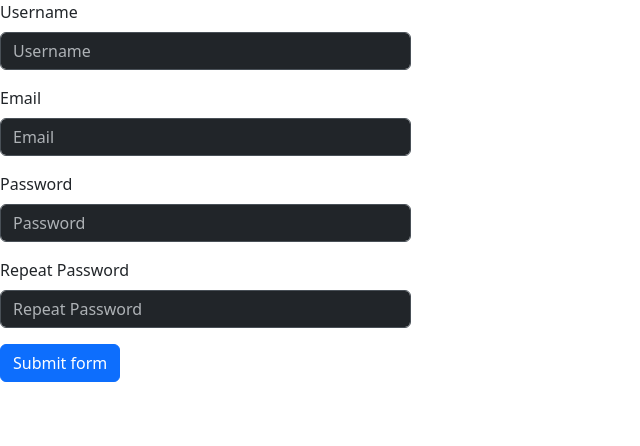
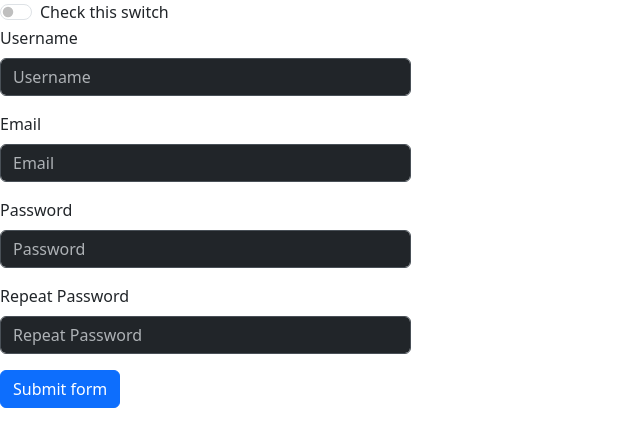
Before and after one commit to nicksarkisiani/questionnaire_frontend, a React (Vite) app: page / in a window 1280 px wide. Shown: the top 446 px of the page, without its empty margins (0-640 px from the left). Built offline with nearby package versions, Linux system fonts and the light colour scheme.

Commit message:
theme switcher

```diff
--- a/package.json
+++ b/package.json
@@ -17,6 +17,7 @@
     "react": "^18.3.1",
     "react-bootstrap": "^2.10.5",
     "react-dom": "^18.3.1",
+    "react-icons": "^5.3.0",
     "react-redux": "^9.1.2",
     "react-router": "^6.26.2",
     "react-router-dom": "^6.26.2",
--- a/src/App.tsx
+++ b/src/App.tsx
@@ -1,9 +1,19 @@
 import RegistrationForm from "./features/auth/components/RegistrationForm.tsx";
+import Header from "./components/Header/Header.tsx";
+import {useEffect} from "react";
+import {useActions} from "./hooks/useActions.ts";
 
 function App() {
 
+    const {setTheme} = useActions()
+
+    useEffect(() => {
+        setTheme()
+    }, [setTheme])
+
   return (
    <div>
+       <Header />
        <RegistrationForm />
    </div>
   )
--- a/src/components/Header/Header.tsx
+++ b/src/components/Header/Header.tsx
@@ -1,8 +1,9 @@
+import ThemeSwitcher from "../ThemeSwitcher/ThemeSwitcher.tsx";
 
 const Header = () => {
     return (
         <div>
-
+            <ThemeSwitcher />
         </div>
     );
 };
--- a/src/components/ThemeSwitcher/ThemeSwitcher.tsx
+++ b/src/components/ThemeSwitcher/ThemeSwitcher.tsx
@@ -1,9 +1,34 @@
+import {useActions} from "../../hooks/useActions.ts";
+import Form from "react-bootstrap/Form";
+import {useTypedSelector} from "../../hooks/useTypedSelector.ts";
+import React, {useEffect, useState} from "react";
 
 const ThemeSwitcher = () => {
+    const {theme} = useTypedSelector(state => state.theme)
+    const [isChecked, setIsChecked] = useState<boolean>(theme === "dark");
+
+    useEffect(() => {
+        setIsChecked(theme === "dark");
+    }, [theme])
+
+    const {changeTheme} = useActions()
+
+    const changeThemeHandler = (e: React.ChangeEvent<HTMLInputElement>) => {
+        const boolean = e.target.checked;
+        setIsChecked(boolean)
+        changeTheme(boolean ? "dark" : "light")
+    }
+
     return (
-        <div>
+        <Form>
+            <Form.Switch onChange={changeThemeHandler} type="switch"
+                         id="theme-switch"
+                         label="Check this switch"
+                         name="theme"
+                         checked={isChecked}
+            />
 
-        </div>
+        </Form>
     );
 };
 
--- /dev/null
+++ b/src/hooks/useActions.ts
@@ -0,0 +1,13 @@
+import { useDispatch } from "react-redux";
+import { bindActionCreators } from "redux";
+import {themeSlice} from "../store/reducers/theme/theme.slice.ts"
+
+const rootActions = {
+    ...themeSlice.actions
+};
+
+export const useActions = () => {
+    const dispatch = useDispatch();
+
+    return bindActionCreators(rootActions, dispatch)
+};
--- /dev/null
+++ b/src/hooks/useTypedSelector.ts
@@ -0,0 +1,4 @@
+import { useSelector, TypedUseSelectorHook } from "react-redux";
+import { RootState } from "../store/reducers";
+
+export const useTypedSelector: TypedUseSelectorHook<RootState> = useSelector;
--- a/src/store/reducers/theme/theme.slice.ts
+++ b/src/store/reducers/theme/theme.slice.ts
@@ -9,7 +9,7 @@ const initialState: ThemeState = {
     theme: "light"
 }
 
-export const themeReducer = createSlice({
+export const themeSlice = createSlice({
     name: "theme",
     initialState,
     reducers: {
@@ -21,8 +21,9 @@ export const themeReducer = createSlice({
         },
         changeTheme: (state, action) => {
             state.theme = action.payload
+            localStorage.setItem("theme", state.theme)
         }
     }
 })
 
-export default themeReducer.reducer
+export default themeSlice.reducer
```
Also changed, not shown: 1 other file (tests, documents, lock files or other folders).
